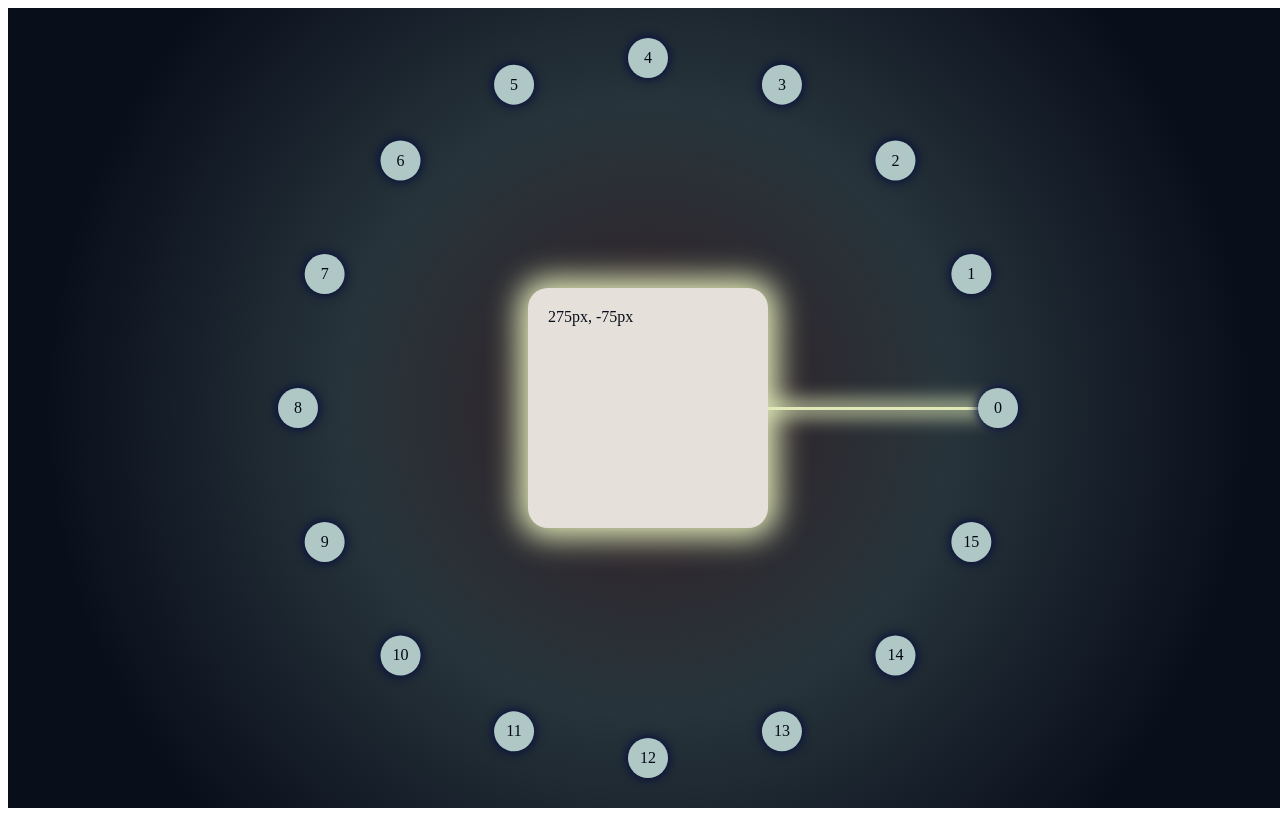
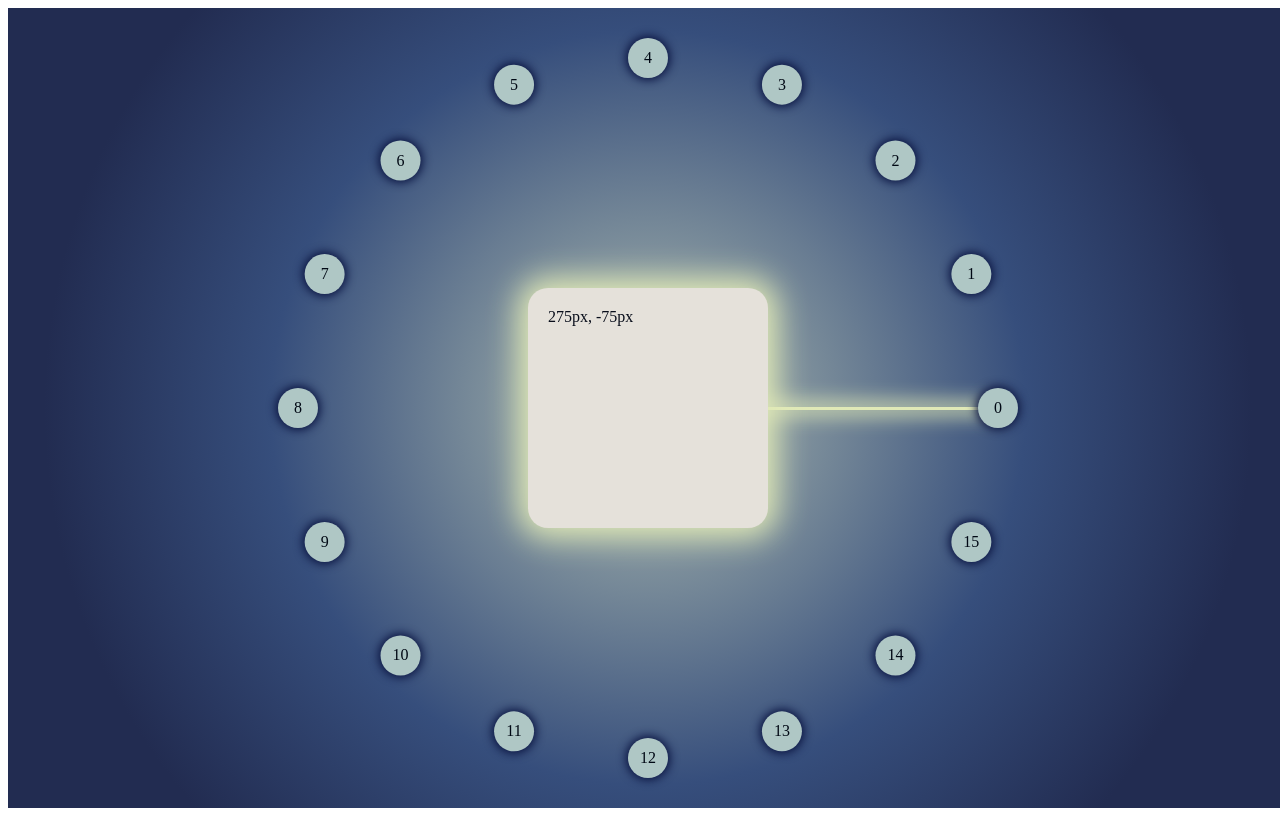
Before and after one commit to g7liniers/angular-ivy-p3m4iv, an Angular app: page / in a window 1280 px wide. Built offline with nearby package versions, Linux system fonts and the light colour scheme.

Commit message:
background

```diff
--- a/src/app/app.component.css
+++ b/src/app/app.component.css
@@ -8,8 +8,8 @@
   background: rgb(0, 8, 20);
   background: radial-gradient(
     circle,
-    #312429 10%,
-    rgb(39, 52, 59) 40%,
-    rgb(9, 14, 27) 80%
+    rgba(152, 168, 167, 1) 10%,
+    rgba(54, 78, 124, 1) 50%,
+    rgba(34, 44, 81, 1) 80%
   );
 }
```
